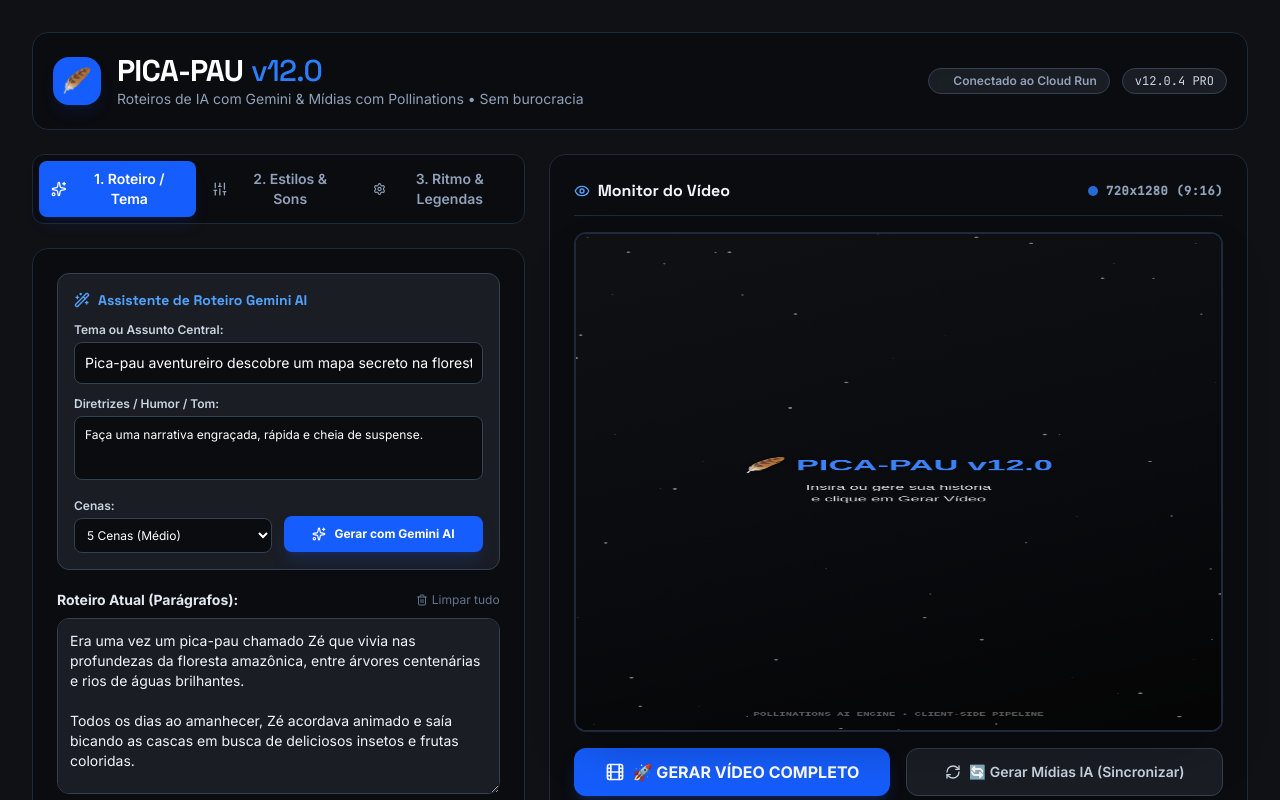
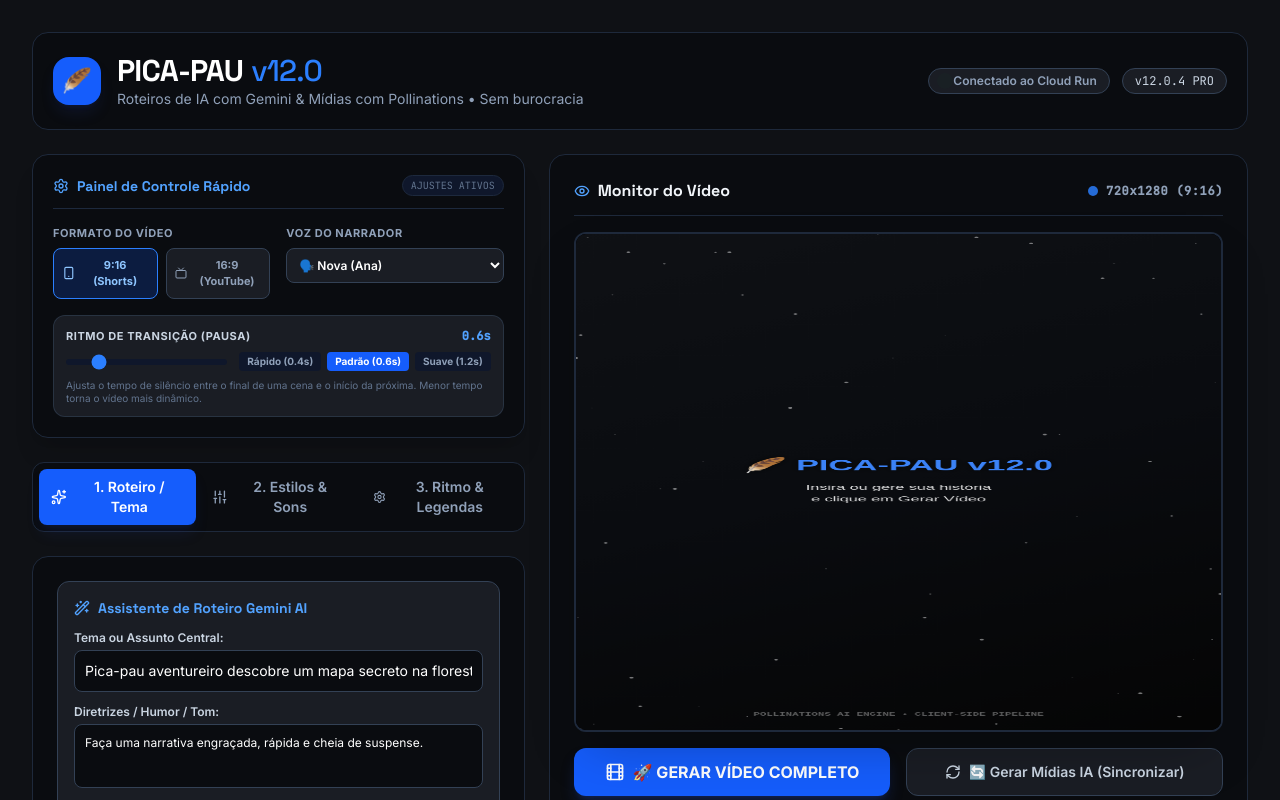
Before and after one commit to picapau57/geradordevideopicapau12.0, a React (Vite) app: page / in a window 1280 px wide. Shown: the top 800 px of the page. Built offline with nearby package versions, Linux system fonts and the light colour scheme.

Commit message:
feat: update voice options and mapping
- Added new localized voice names and descriptions.
- Implemented a mapping layer in the TTS proxy to inject vocal style
  prefixes, allowing for more expressive and diverse AI voice outputs.

```diff
--- a/src/App.tsx
+++ b/src/App.tsx
@@ -31,15 +31,23 @@ const STYLES: Record<string, StyleConfig> = {
 };
 
 const VOICES: VoiceConfig[] = [
-  { id: "nova", name: "Nova", gender: "Feminina", desc: "Clara, energética e expressiva" },
-  { id: "shimmer", name: "Shimmer", gender: "Feminina", desc: "Suave, calma e acolhedora" },
-  { id: "alloy", name: "Alloy", gender: "Neutra", desc: "Equilibrada, profissional e limpa" },
-  { id: "echo", name: "Echo", gender: "Masculina", desc: "Firme, confiável e ponderada" },
-  { id: "fable", name: "Fable", gender: "Neutra", desc: "Narrativa, misteriosa e artística" },
-  { id: "onyx", name: "Onyx", gender: "Masculina", desc: "Grave, profunda e autoritária" },
-  { id: "ash", name: "Ash", gender: "Masculina", desc: "Jovem, amigável e casual" },
-  { id: "coral", name: "Coral", gender: "Feminina", desc: "Jovem, animada e calorosa" },
-  { id: "sage", name: "Sage", gender: "Neutra", desc: "Sussurrada, calorosa e intimista" }
+  // 5 Feminine Voices
+  { id: "nova", name: "Nova (Ana)", gender: "Feminina", desc: "Clara, energética e expressiva" },
+  { id: "shimmer", name: "Shimmer (Camila)", gender: "Feminina", desc: "Suave, calma e acolhedora" },
+  { id: "coral", name: "Coral (Helena)", gender: "Feminina", desc: "Voz jovem, alegre e dinâmica" },
+  { id: "melody", name: "Melody (Isabela)", gender: "Feminina", desc: "Voz doce, carismática e suave" },
+  { id: "stella", name: "Stella (Letícia)", gender: "Feminina", desc: "Voz sofisticada, pausada e elegante" },
+
+  // 5 Masculine Voices
+  { id: "echo", name: "Echo (Bruno)", gender: "Masculina", desc: "Firme, confiável e ponderada" },
+  { id: "onyx", name: "Onyx (Ronaldo)", gender: "Masculina", desc: "Grave, profunda e autoritária" },
+  { id: "ash", name: "Ash (Gabriel)", gender: "Masculina", desc: "Jovem, amigável e casual" },
+  { id: "cove", name: "Cove (Lucas)", gender: "Masculina", desc: "Voz calorosa, calma e acolhedora" },
+  { id: "breeze", name: "Breeze (Mateus)", gender: "Masculina", desc: "Voz enérgica, forte e motivadora" },
+
+  // 2 Neutral Voices
+  { id: "alloy", name: "Alloy (Alex)", gender: "Neutra", desc: "Equilibrada, profissional e limpa" },
+  { id: "fable", name: "Fable (Jean)", gender: "Neutra", desc: "Narrativa, misteriosa e artística" }
 ];
 
 export default function App() {
@@ -77,8 +85,8 @@ export default function App() {
   // Timings and subtitle settings
   const [seed, setSeed] = useState(42);
   const [minDuration, setMinDuration] = useState(35); // in seconds
-  const [pauseBetween, setPauseBetween] = useState(1.5); // seconds
-  const [transitionDuration, setTransitionDuration] = useState(0.7); // seconds
+  const [pauseBetween, setPauseBetween] = useState(0.6); // seconds
+  const [transitionDuration, setTransitionDuration] = useState(0.4); // seconds
   const [karaoke, setKaraoke] = useState(true);
   const [transitionType, setTransitionType] = useState("auto"); // auto, fade, slide, wipe, zoom
 
@@ -354,12 +362,38 @@ export default function App() {
 
   // ============ TTS API CALL & JSON EXTRACTOR ============
   const generateTTS = async (text: string, voice: string, emo: string): Promise<{ blob: Blob; method: string }> => {
+    // Resolve custom voices to standard OpenAI voice IDs and inject vocal style prefixes
+    let finalVoice = voice;
+    let extraEmo = "";
+
+    if (voice === "coral") {
+      finalVoice = "shimmer";
+      extraEmo = "[com voz jovem, alegre e entusiasmada]";
+    } else if (voice === "melody") {
+      finalVoice = "nova";
+      extraEmo = "[com voz doce, carismática e suave]";
+    } else if (voice === "stella") {
+      finalVoice = "shimmer";
+      extraEmo = "[com voz sofisticada, pausada e elegante]";
+    } else if (voice === "ash") {
+      finalVoice = "echo";
+      extraEmo = "[com voz jovem, casual e amigável]";
+    } else if (voice === "cove") {
+      finalVoice = "onyx";
+      extraEmo = "[com voz calorosa, calma e acolhedora]";
+    } else if (voice === "breeze") {
+      finalVoice = "echo";
+      extraEmo = "[com voz enérgica, forte e motivadora]";
+    }
+
+    const combinedEmo = emo ? (extraEmo ? `${extraEmo} ${emo}` : emo) : extraEmo;
+
     // Tenta primeiro através do Proxy do Servidor (/api/tts) para evitar problemas de CORS no Render/Vercel
     try {
       const response = await fetch("/api/tts", {
         method: "POST",
         headers: { "Content-Type": "application/json" },
-        body: JSON.stringify({ text, voice, emo })
+        body: JSON.stringify({ text, voice: finalVoice, emo: combinedEmo })
       });
 
       if (response.ok) {
@@ -374,7 +408,7 @@ export default function App() {
       console.warn("[TTS Client] Falha ao conectar ao Proxy do Servidor. Tentando chamada client-side direta...", err);
     }
 
-    const fullText = emo ? `${emo} ${text}` : text;
+    const fullText = combinedEmo ? `${combinedEmo} ${text}` : text;
 
     // Método de Fallback Direto Client-Side 1: Try openai-audio via POST
     try {
@@ -384,7 +418,7 @@ export default function App() {
         body: JSON.stringify({
           messages: [{ role: "user", content: fullText }],
           model: "openai-audio",
-          voice: voice,
+          voice: finalVoice,
           response_modalities: ["audio"]
         })
       });
@@ -421,7 +455,7 @@ export default function App() {
 
     // Método de Fallback Direto Client-Side 2: GET fallback com model=openai
     try {
-      const url = `https://text.pollinations.ai/${encodeURIComponent(fullText)}?model=openai&voice=${voice}`;
+      const url = `https://text.pollinations.ai/${encodeURIComponent(fullText)}?model=openai&voice=${finalVoice}`;
       const response = await fetch(url);
       if (response.ok) {
         const responseBlob = await response.blob();
@@ -1334,6 +1368,121 @@ export default function App() {
 
           {/* CONFIGURATION SIDEBAR: 5 COLS */}
           <div className="lg:col-span-5 flex flex-col gap-6">
+
+            {/* QUICK SETTINGS CONTROLS PANEL */}
+            <div className="bg-[#0A0C10] border border-[#1E293B] p-5 rounded-2xl flex flex-col gap-4 shadow-xl">
+              <div className="flex justify-between items-center border-b border-slate-800 pb-3">
+                <h3 className="font-display font-bold text-sm text-blue-400 flex items-center gap-2">
+                  <Settings className="w-4 h-4 animate-spin-slow" />
+                  Painel de Controle Rápido
+                </h3>
+                <span className="text-[10px] text-slate-500 bg-slate-900 px-2 py-0.5 rounded-full border border-slate-800 font-mono uppercase">
+                  Ajustes Ativos
+                </span>
+              </div>
+
+              {/* Grid with Format and Voice */}
+              <div className="grid grid-cols-1 md:grid-cols-2 gap-4">
+                {/* Format selection */}
+                <div>
+                  <label className="text-[11px] text-slate-400 block mb-1.5 font-bold uppercase tracking-wider">Formato do Vídeo</label>
+                  <div className="flex gap-2">
+                    <button
+                      onClick={() => setFormat("9:16")}
+                      className={`flex-1 py-2 px-2 rounded-lg border text-[11px] font-bold transition flex items-center justify-center gap-1.5 ${format === "9:16" ? "border-blue-500 bg-blue-600/20 text-blue-300" : "border-[#334155] bg-[#1A1D24] text-slate-400 hover:text-white"}`}
+                    >
+                      <Smartphone className="w-3.5 h-3.5" />
+                      9:16 (Shorts)
+                    </button>
+                    <button
+                      onClick={() => setFormat("16:9")}
+                      className={`flex-1 py-2 px-2 rounded-lg border text-[11px] font-bold transition flex items-center justify-center gap-1.5 ${format === "16:9" ? "border-blue-500 bg-blue-600/20 text-blue-300" : "border-[#334155] bg-[#1A1D24] text-slate-400 hover:text-white"}`}
+                    >
+                      <Tv className="w-3.5 h-3.5" />
+                      16:9 (YouTube)
+                    </button>
+                  </div>
+                </div>
+
+                {/* Voice Selection */}
+                <div>
+                  <label className="text-[11px] text-slate-400 block mb-1.5 font-bold uppercase tracking-wider">Voz do Narrador</label>
+                  <select
+                    value={ttsVoice}
+                    onChange={(e) => setTtsVoice(e.target.value)}
+                    className="w-full bg-[#1A1D24] border border-[#334155] rounded-lg p-2 text-xs font-semibold text-white focus:outline-none focus:ring-1 focus:ring-blue-500 cursor-pointer"
+                  >
+                    <optgroup label="♀️ Vozes Femininas" className="bg-[#1A1D24] text-pink-400">
+                      {VOICES.filter(v => v.gender === "Feminina").map((v) => (
+                        <option key={v.id} value={v.id} className="text-white">
+                          🗣️ {v.name}
+                        </option>
+                      ))}
+                    </optgroup>
+                    <optgroup label="♂️ Vozes Masculinas" className="bg-[#1A1D24] text-blue-400">
+                      {VOICES.filter(v => v.gender === "Masculina").map((v) => (
+                        <option key={v.id} value={v.id} className="text-white">
+                          🗣️ {v.name}
+                        </option>
+                      ))}
+                    </optgroup>
+                    <optgroup label="⚧️ Vozes Neutras" className="bg-[#1A1D24] text-teal-400">
+                      {VOICES.filter(v => v.gender === "Neutra").map((v) => (
+                        <option key={v.id} value={v.id} className="text-white">
+                          🗣️ {v.name}
+                        </option>
+                      ))}
+                    </optgroup>
+                  </select>
+                </div>
+              </div>
+
+              {/* Rhythm Control (Pause between scenes) */}
+              <div className="bg-[#1A1D24] border border-[#334155]/60 p-3 rounded-xl flex flex-col gap-2">
+                <div className="flex justify-between items-center">
+                  <label className="text-[11px] text-slate-300 font-bold uppercase tracking-wider">Ritmo de Transição (Pausa)</label>
+                  <span className="text-xs font-bold font-mono text-blue-400">{pauseBetween}s</span>
+                </div>
+
+                <div className="flex flex-col sm:flex-row items-center gap-3">
+                  <input
+                    type="range"
+                    min="0.2"
+                    max="2.5"
+                    step="0.1"
+                    value={pauseBetween}
+                    onChange={(e) => setPauseBetween(Number(e.target.value))}
+                    className="w-full sm:flex-1 h-1.5 bg-slate-900 rounded-lg appearance-none cursor-pointer accent-blue-500"
+                  />
+                  <div className="flex gap-1.5">
+                    <button
+                      onClick={() => setPauseBetween(0.4)}
+                      className={`px-2 py-0.5 rounded text-[10px] font-bold transition ${pauseBetween === 0.4 ? "bg-blue-600 text-white" : "bg-slate-900 text-slate-400 hover:text-white"}`}
+                      title="Transições rápidas entre cenas"
+                    >
+                      Rápido (0.4s)
+                    </button>
+                    <button
+                      onClick={() => setPauseBetween(0.6)}
+                      className={`px-2 py-0.5 rounded text-[10px] font-bold transition ${pauseBetween === 0.6 ? "bg-blue-600 text-white" : "bg-slate-900 text-slate-400 hover:text-white"}`}
+                      title="Equilibrado"
+                    >
+                      Padrão (0.6s)
+                    </button>
+                    <button
+                      onClick={() => setPauseBetween(1.2)}
+                      className={`px-2 py-0.5 rounded text-[10px] font-bold transition ${pauseBetween === 1.2 ? "bg-blue-600 text-white" : "bg-slate-900 text-slate-400 hover:text-white"}`}
+                      title="Transição lenta"
+                    >
+                      Suave (1.2s)
+                    </button>
+                  </div>
+                </div>
+                <p className="text-[10px] text-slate-500 leading-tight">
+                  Ajusta o tempo de silêncio entre o final de uma cena e o início da próxima. Menor tempo torna o vídeo mais dinâmico.
+                </p>
+              </div>
+            </div>
 
             {/* TABS SELECTOR */}
             <div className="bg-[#0A0C10] border border-[#1E293B] p-1.5 rounded-xl flex gap-1">
```
Also changed, not shown: server.ts (+31 -5 lines).
